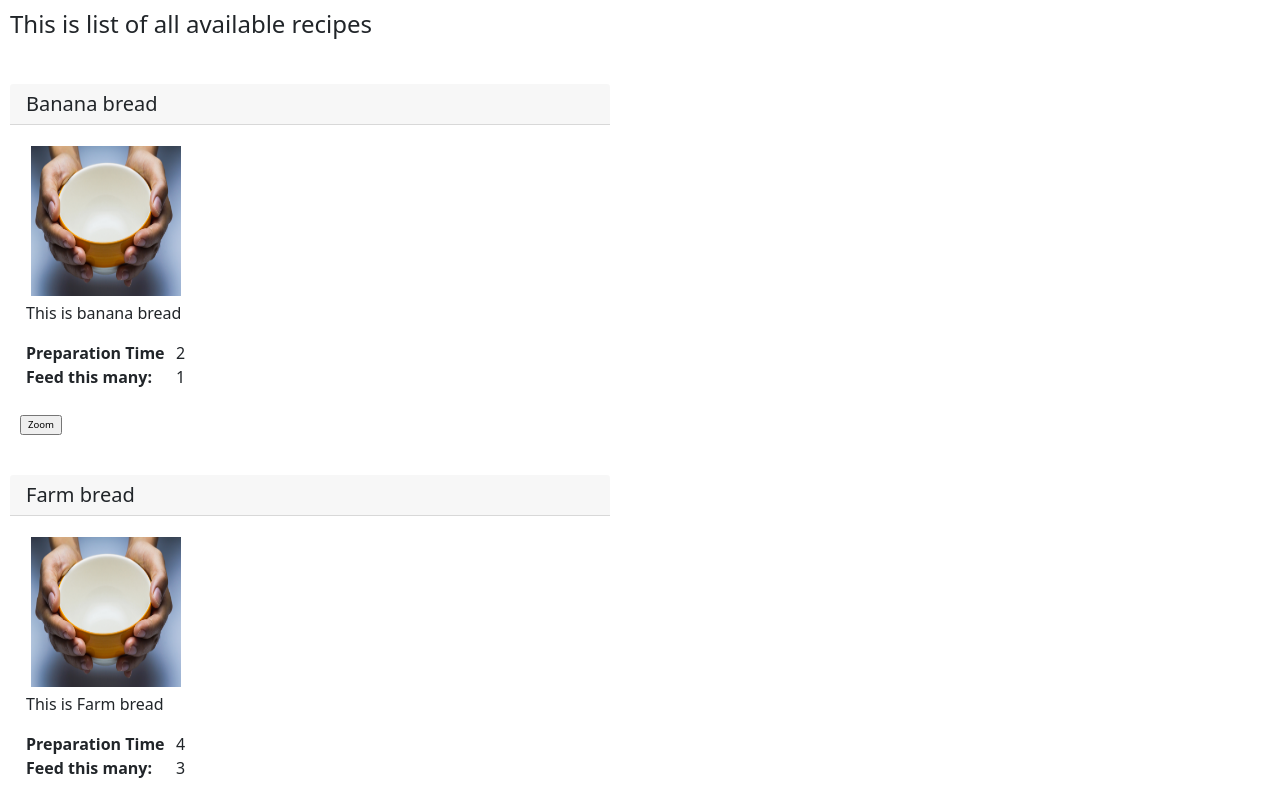
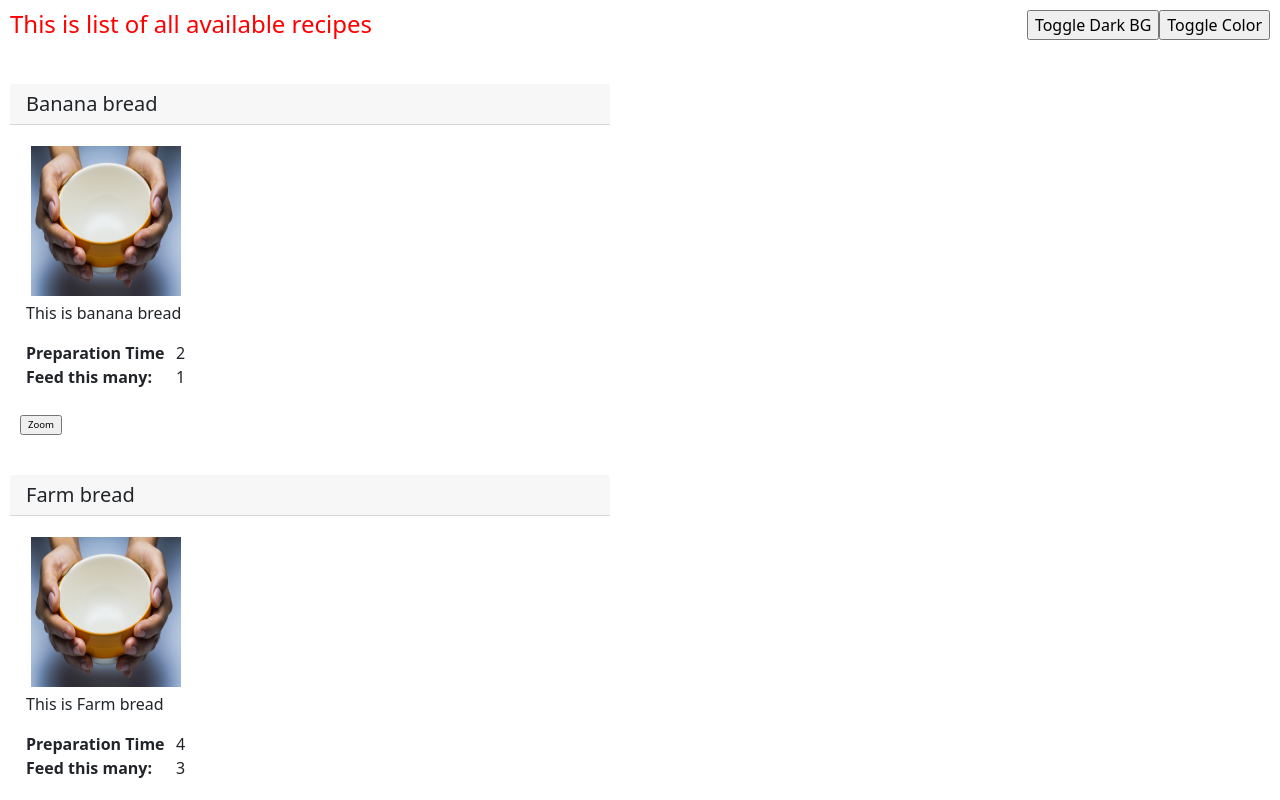
Before and after one commit to 9amcoder/recipeApp, an Angular app: page / in a window 1280 px wide. Shown: the top 800 px of the page. Built offline with nearby package versions, Linux system fonts and the light colour scheme.

Commit message:
add toggle functions

```diff
--- a/src/app/components/recipe-list/recipe-list.component.css
+++ b/src/app/components/recipe-list/recipe-list.component.css
@@ -11,3 +11,7 @@ div.newrecipe input {
 div.newrecipe textarea {
     margin-bottom: 10px;
 }
+
+.darkbg {
+    background-color: #aaaaaa;
+}
--- a/src/app/components/recipe-list/recipe-list.component.html
+++ b/src/app/components/recipe-list/recipe-list.component.html
@@ -1,4 +1,8 @@
-<h1>This is list of all available recipes</h1>
+<div style="float: right;">
+    <input type="button" value="Toggle Dark BG" (click)="toggleDarkBackground()" />
+    <input type="button" value="Toggle Color" (click)="toggleTitleColor()" />
+</div>
+<h1 class="{{use_dark_background ? 'darkbg':''}}" [style.color]="title_text_color">This is list of all available recipes</h1>
 
 <div *ngFor="let recipe of recipes">
     <app-recipe-summary [recipe]="recipe" (zoomIn)="recipeZoomedIn(recipe)"></app-recipe-summary>
--- a/src/app/components/recipe-list/recipe-list.component.ts
+++ b/src/app/components/recipe-list/recipe-list.component.ts
@@ -8,14 +8,19 @@ import { Recipe } from 'src/app/model/recipe';
 })
 export class RecipeListComponent {
 
+  title_text_color = 'red';
+
   recipe_in_progress: Recipe;
 
   recipes: Recipe[];
 
+  use_dark_background: boolean | undefined;
   /**
    *
    */
   constructor() {
+
+
     this.recipe_in_progress = Recipe.createBlank();
 
     this.recipes = [
@@ -44,4 +49,16 @@ export class RecipeListComponent {
     console.log("The user cilicked ");
     console.log(JSON.stringify(recipe, null, 2))
   }
+
+  toggleDarkBackground():void{
+    this.use_dark_background = !this.use_dark_background;
+  }
+
+  toggleTitleColor():void{
+    if(this.title_text_color === 'red'){
+      this.title_text_color = 'black'
+    }else{
+      this.title_text_color = 'red';
+    }
+  }
 }
```
